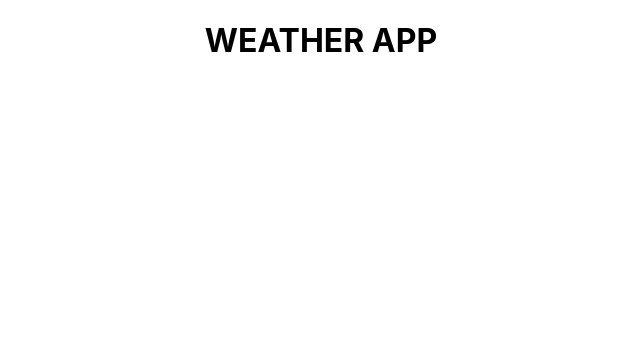
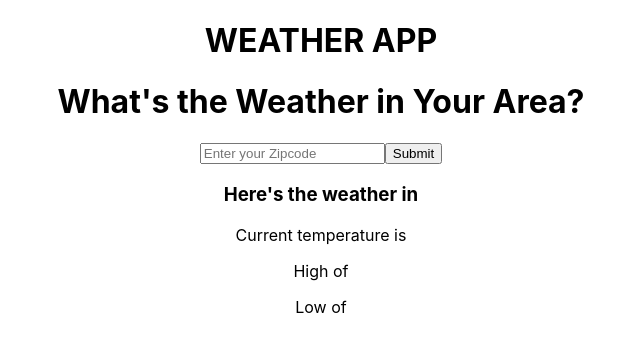
Before and after one commit to amachado93/news-app, a React (Create React App) app: page / in a window 1280 px wide. Shown: the top 352 px of the page, without its empty margins (319-959 px from the left). Built offline with nearby package versions, Linux system fonts and the light colour scheme; no server answers.

Commit message:
Get basic functionality on WeatherCard component

```diff
--- a/src/App.js
+++ b/src/App.js
@@ -1,16 +1,62 @@
-import React from 'react';
+import React, { Component } from 'react';
 import './App.css';
 
+import axios from 'axios';
 
-//https://api.openweathermap.org/data/2.5/weather?zip=THE_USERS_ZIP_CODE_HERE,us&units=imperial&appid=0962293081cc023b431ef06db58213c7
+import { fetchData } from './services/weather';
 
+import Input from './components/Input';
+import WeatherCard from './components/WeatherCard';
 
-function App() {
+class App extends Component {
+  constructor(props){
+    super(props)
+    this.state = {
+      weatherData: {},
+      location: '',
+      value: ''
+    }
+  }
+
+  async componentDidMount(){
+    //do a call.  !! important !! do not put semi-colon after get method
+    axios.get('https://api.openweathermap.org/data/2.5/weather?zip=33154,us&units=imperial&appid=0962293081cc023b431ef06db58213c7')
+    //update state with response
+    .then( data =>{
+      console.log(data)
+      this.setState({
+        weatherData: data.data.main,
+        location: data.data.name
+      })
+    })
+  }
+
+  handleChange = (event) => {
+    this.setState({
+      value: event.target.value
+    });
+    console.log(this.state.value)
+  }
+
+  handleSubmit = async (event) => {
+    event.preventDefault();
+
+    fetchData(this.state.value);
+
+    this.setState({
+      weatherData: event
+    });
+  }
+
+  render(){
   return (
     <div className="App">
       <h1>WEATHER APP</h1>
+      <Input onChange={this.handleChange} />
+      <WeatherCard weatherData={this.state.weatherData} location={this.state.location} />
     </div>
   );
+  }
 }
 
 export default App;
--- a/src/components/Input.js
+++ b/src/components/Input.js
@@ -0,0 +1,15 @@
+import React from 'react';
+
+const Input = (props) => {
+    return(
+        <>
+            <form>
+                <h1>What's the Weather in Your Area?</h1>
+                <input onChange={props.onChange} type="text" placeholder="Enter your Zipcode"/>
+                <input type="submit" value="Submit" />
+            </form>
+        </>
+    )
+}
+
+export default Input;
--- a/src/components/WeatherCard.js
+++ b/src/components/WeatherCard.js
@@ -0,0 +1,16 @@
+import React from 'react';
+
+const WeatherCard = (props) => {
+
+    return(
+        <div>
+            <h3>Here's the weather in {props.location}</h3>
+            <p>Current temperature is {props.weatherData.temp}</p>
+            <p>High of {props.weatherData.temp_max}</p>
+            <p>Low of {props.weatherData.temp_min}</p>
+
+        </div>
+    )
+}
+
+export default WeatherCard;
--- a/src/services/weather.js
+++ b/src/services/weather.js
@@ -1,4 +1,6 @@
 import axios from 'axios';
+
+//https://api.openweathermap.org/data/2.5/weather?zip=THE_USERS_ZIP_CODE_HERE,us&units=imperial&appid=0962293081cc023b431ef06db58213c7
 
 const apiKey = "0962293081cc023b431ef06db58213c7";
 
```
